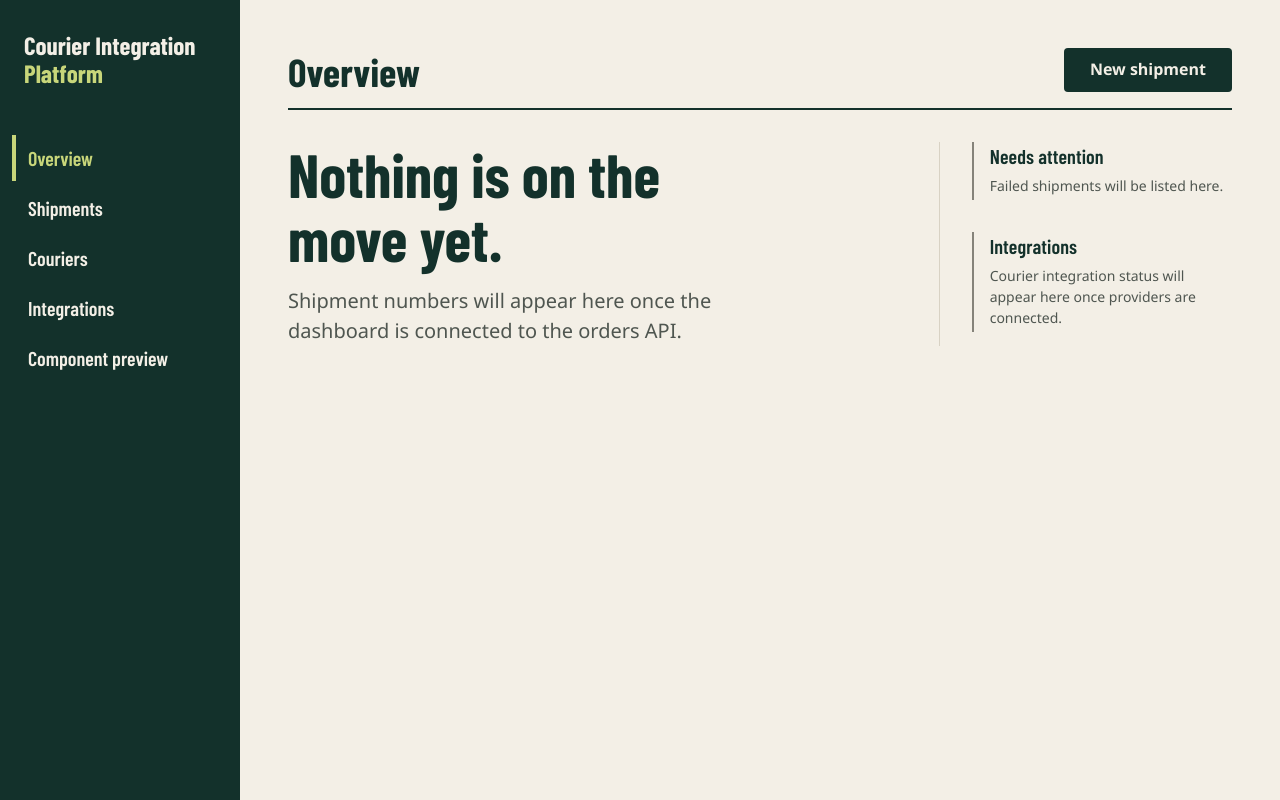
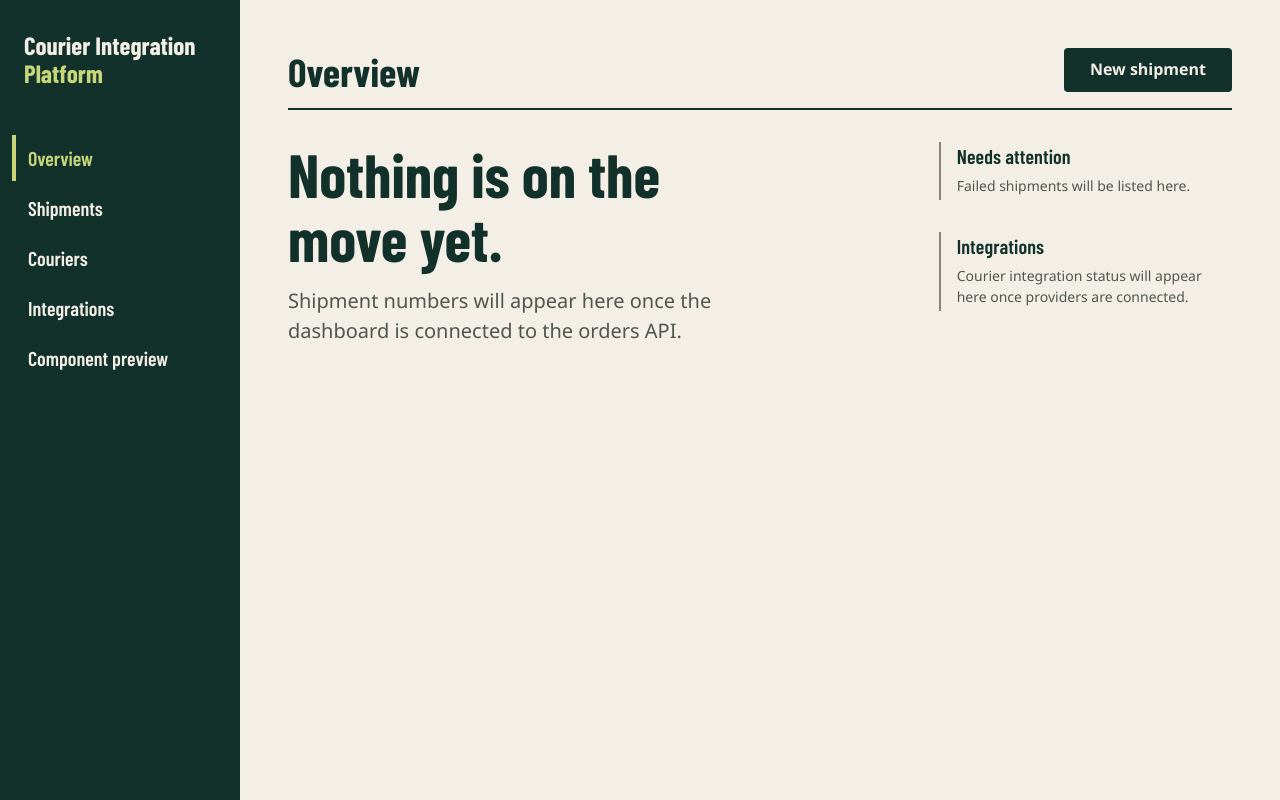
Before and after one commit to natiwork/courier-integration-platform, a React (Vite) app in the folder frontend/: page / in a window 1280 px wide. Built offline with nearby package versions, Linux system fonts and the light colour scheme; a web font is replaced by a local one.

Commit message:
fix: keep first Tab on skip link and polish layout after browser checks

```diff
--- a/frontend/src/components/AppLayout/AppLayout.module.css
+++ b/frontend/src/components/AppLayout/AppLayout.module.css
@@ -145,6 +145,8 @@
   .shell {
     display: grid;
     grid-template-columns: var(--sidebar-width) minmax(0, 1fr);
+    /* Keeps the sidebar column dark for the full page height; the sidebar itself is sticky */
+    background: linear-gradient(to right, var(--color-spruce-900) var(--sidebar-width), transparent 0);
   }
 
   .sidebar {
--- a/frontend/src/components/AppLayout/AppLayout.tsx
+++ b/frontend/src/components/AppLayout/AppLayout.tsx
@@ -1,5 +1,5 @@
 import { useEffect, useRef, useState } from 'react';
-import { NavLink, Outlet } from 'react-router';
+import { NavLink, Outlet, useLocation } from 'react-router';
 import styles from './AppLayout.module.css';
 
 interface NavItem {
@@ -20,6 +20,16 @@ const NAV_ITEMS: NavItem[] = [
 export function AppLayout() {
   const [menuOpen, setMenuOpen] = useState(false);
   const menuButtonRef = useRef<HTMLButtonElement>(null);
+  const { pathname } = useLocation();
+  const previousPathname = useRef(pathname);
+
+  // After in-app navigation, move focus to the new page heading so screen reader users hear
+  // which page opened. Not on the first load: there the first Tab must reach "Skip to content".
+  useEffect(() => {
+    if (previousPathname.current === pathname) return;
+    previousPathname.current = pathname;
+    document.querySelector<HTMLElement>('#main h1')?.focus();
+  }, [pathname]);
 
   // Escape closes the mobile menu and returns focus to the button that opened it.
   useEffect(() => {
@@ -75,7 +85,8 @@ export function AppLayout() {
         </nav>
       </header>
 
-      <main id="main" className={styles.main}>
+      {/* tabIndex={-1}: the skip link can move focus here */}
+      <main id="main" tabIndex={-1} className={styles.main}>
         <Outlet />
       </main>
     </div>
--- a/frontend/src/components/PageHeader/PageHeader.tsx
+++ b/frontend/src/components/PageHeader/PageHeader.tsx
@@ -1,4 +1,4 @@
-import { useEffect, useRef, type ReactNode } from 'react';
+import type { ReactNode } from 'react';
 import { useDocumentTitle } from '../../hooks/useDocumentTitle';
 import styles from './PageHeader.module.css';
 
@@ -8,20 +8,15 @@ interface PageHeaderProps {
   actions?: ReactNode;
 }
 
-// Page title row with a ruled line underneath. Also sets the tab title and moves focus
-// to the heading after navigation, so screen reader users hear which page opened.
+// Page title row with a ruled line underneath. Also sets the browser tab title.
+// tabIndex={-1} lets AppLayout move focus here after navigation.
 export function PageHeader({ title, description, actions }: PageHeaderProps) {
-  const headingRef = useRef<HTMLHeadingElement>(null);
   useDocumentTitle(title);
-
-  useEffect(() => {
-    headingRef.current?.focus();
-  }, [title]);
 
   return (
     <header className={styles.header}>
       <div className={styles.text}>
-        <h1 ref={headingRef} tabIndex={-1} className={styles.title}>
+        <h1 tabIndex={-1} className={styles.title}>
           {title}
         </h1>
         {description && <p className={styles.description}>{description}</p>}
--- a/frontend/src/pages/OverviewPage.module.css
+++ b/frontend/src/pages/OverviewPage.module.css
@@ -35,9 +35,4 @@
     grid-template-columns: minmax(0, 8fr) minmax(0, 4fr);
     gap: var(--space-8);
   }
-
-  .side {
-    padding-left: var(--space-6);
-    border-left: var(--line-hair);
-  }
 }
--- a/frontend/src/pages/StyleguidePage.module.css
+++ b/frontend/src/pages/StyleguidePage.module.css
@@ -10,6 +10,12 @@
   border-top: var(--line-hair);
 }
 
+/* The page header already draws a rule above the first section */
+.section:first-child {
+  padding-top: 0;
+  border-top: 0;
+}
+
 .heading {
   font-size: var(--text-lg);
 }
--- a/frontend/src/pages/StyleguidePage.tsx
+++ b/frontend/src/pages/StyleguidePage.tsx
@@ -61,7 +61,7 @@ export function StyleguidePage() {
             </Button>
             <Button disabled>Disabled</Button>
             <Button loading={saving} onClick={startSaving}>
-              {saving ? 'Saving shipment' : 'Save shipment (simulated)'}
+              Save shipment (simulated)
             </Button>
           </div>
         </section>
```
